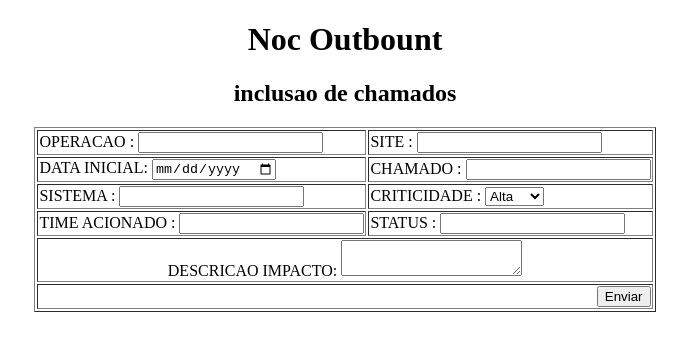
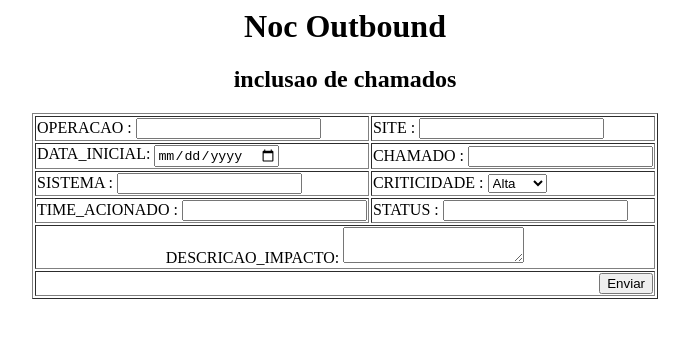
Before and after one commit to biancasmoura/SiteAWS, a plain HTML site: page index.html in a window 1280 px wide. Shown: the whole page, without its empty margins (295-984 px from the left). Drawn offline with Linux system fonts and the light colour scheme.

Commit message:
Update index.html

```diff
--- a/index.html
+++ b/index.html
@@ -1,18 +1,12 @@
-<!DOCTYPE HTML>
- <html lang="pt-br">
+<html>
 <head>
-    <meta charset="utf-8"/>
-    <meta content="width=device-width, initial-scale=1, maximum-scale=1" name="viewport">
-    <title>NOC OUTBOUNT GERAL</title>
-    <link href="css/seu-stylesheet.css" rel="stylesheet"/>
-    <script src="scripts/seu-script.js"></script>
+<title> Sistema de Chamados - NOC OUTBOUND </title>
+<h1 align="center" >Noc Outbound</h1>
+<h2 Align="Center" >inclusao de chamados</h2>
 </head>
-<body background="C:\Users\bianc\Pictures\background-site.jpg">
+<body>
 
-<h1 align="center" >Noc Outbount</h1>
-<h2 Align="Center" >inclusao de chamados</h2>
-
-	<form action="/pagina-processa-dados-do-form" method="post">
+<form method="POST" action="cadastro.php">
 
 <table align="center" border=1 >
 <tr>
@@ -40,8 +34,8 @@
 <tr>
      <td>
 	<div>
-        	<label for="DATA_INI">DATA INICIAL:</label>
-        	<input type="DATE" id="DATA_INI"/>
+        	<label for="DATA_INICIAL">DATA_INICIAL:</label>
+        	<input type="DATE" id="DATA_INICIAL"/>
 	</div>
 
      </td>
@@ -86,10 +80,10 @@
 <tr>
      <td>
 	<div>
-        	<label for="TIMEA">TIME ACIONADO
+        	<label for="TIME_ACIONADO">TIME_ACIONADO
 
 :</label>
-        	<input type="TIMEA" id="TIMEA" />
+        	<input type="TIME_ACIONADO" id="TIME_ACIONADO" />
   	</div>
     </td>
     <td>
@@ -109,7 +103,7 @@
 <tr>
     <td align="center" colspan="2">
 	<div>
-        	<label for="DESCRICAO">DESCRICAO IMPACTO:</label>
+        	<label for="DESCRICAO">DESCRICAO_IMPACTO:</label>
         	<textarea id="DESCRICAO"></textarea>
     	</div>
     </td>
@@ -120,9 +114,6 @@
     	</div>
 </tr>
 
-</table>
 </form>
-
-
 </body>
 </html>
```
